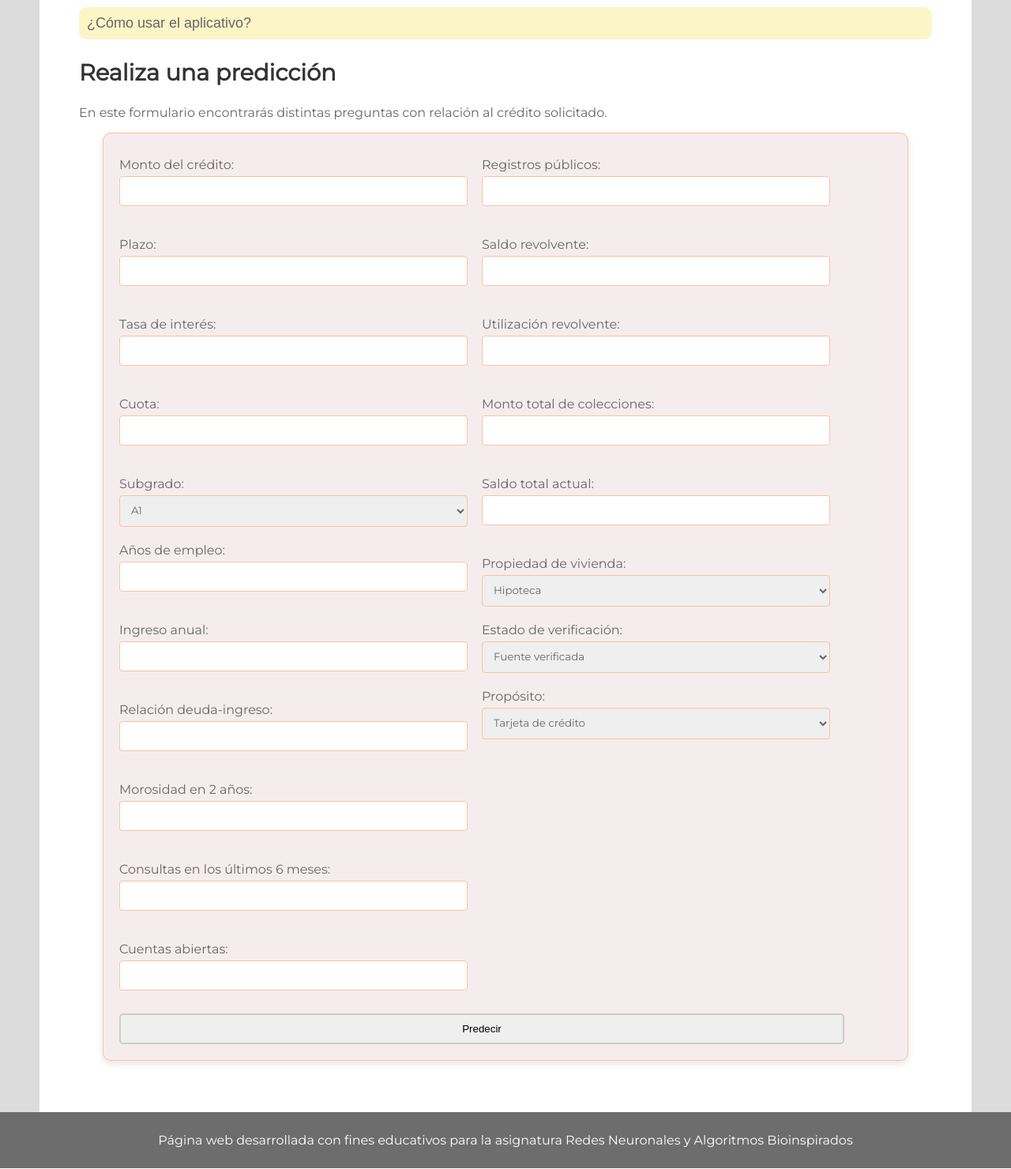
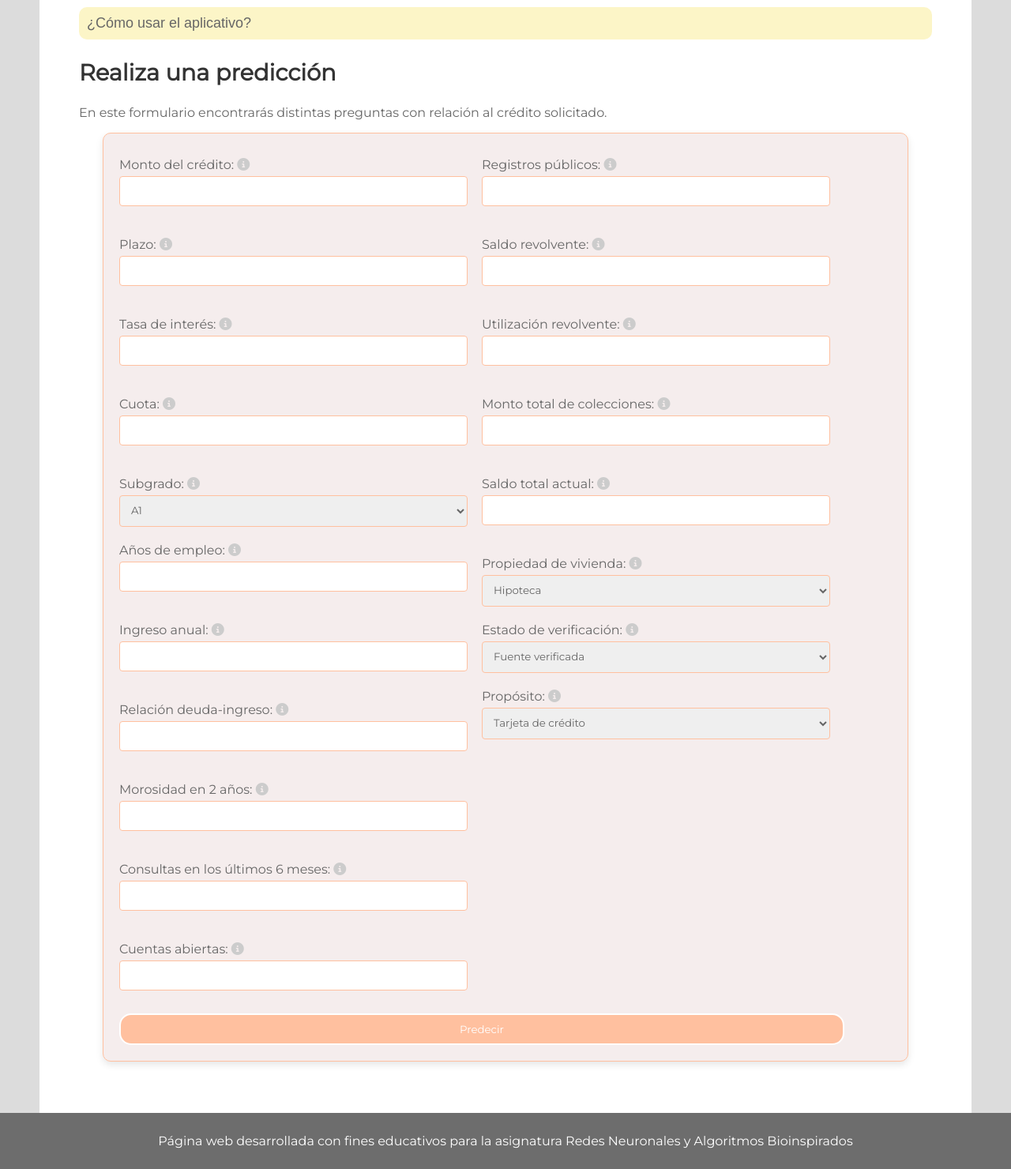
Before and after one commit to stefanycantero/scorecard_web_app, a Flask app: page / in a window 1280 px wide. Shown: the part 177-1657 px from the top of the page at 79% size. Run offline with Flask 3, Linux system fonts and the light colour scheme; some libraries are stand-ins or nearby versions.

Commit message:
Subiendo mejoras css

```diff
--- a/static/style.css
+++ b/static/style.css
@@ -163,7 +163,7 @@ select, option {
     color: #666;
 }
 
-.content button[type="submit"] {
+.content input[type="submit"] {
     background-color: #ffc09f;
     color: white;
     padding: 10px 15px;
@@ -211,3 +211,32 @@ button:hover {
         transform: translateY(0);
     }
 }
+
+.tooltip {
+    position: relative;
+    display: inline-block;
+    cursor: pointer;
+    color:#ccc;
+    font-size: 16px;
+  }
+
+.tooltip .tooltip-text {
+    visibility: hidden;
+    width: 160px;
+    background-color: black;
+    color: white;
+    text-align: center;
+    padding: 5px;
+    border-radius: 5px;
+    position: absolute;
+    bottom: 150%;
+    left: 50%;
+    transform: translateX(-50%);
+    opacity: 0;
+    transition: opacity 0.3s;
+  }
+
+.tooltip:hover .tooltip-text {
+    visibility: visible;
+    opacity:1;
+  }
--- a/templates/index.html
+++ b/templates/index.html
@@ -7,6 +7,7 @@
     <title>Scorecard Prediction</title>
     <link rel="stylesheet" href="../static/style.css">
     <script src="https://code.jquery.com/jquery-3.6.0.min.js"></script>
+    <link rel="stylesheet" href="https://cdnjs.cloudflare.com/ajax/libs/font-awesome/6.5.1/css/all.min.css">
 </head>
 
 <body>
@@ -15,7 +16,7 @@
         <ul>
             <li><a href="{{ url_for('index') }}">Inicio</a></li>
             <li><a href="#reporte">Reporte técnico</a></li> <!-- Pendiente agregar enlace -->
-            <li><a href="https://github.com/stefanycantero/scorecard_web_app">GitHub</a></li> <!-- Pendiente agregar enlace -->
+            <li><a href="https://github.com/stefanycantero/scorecard_web_app.git">GitHub</a></li>
         </ul>
     </nav>
 
@@ -50,18 +51,24 @@
             <form action="/form" method="POST">
                 <div class="form-column">
                     <label for="loan_amnt">Monto del crédito:
+                        <span class="tooltip"><i class="fa-solid fa-info-circle"></i><span class="tooltip-text">Cantidad solicitada en el préstamo.</span> </span>
                         <input type="number" id="loan_amnt" name="loan_amnt" step="any" required>
                     </label><br>
                     <label for="term">Plazo:
+                        <span class="tooltip"><i class="fa-solid fa-info-circle"></i><span class="tooltip-text">Duración del crédito en meses</span> </span>
                         <input type="number" id="term" name="term" step="any" required>
                     </label><br>
                     <label for="int_rate">Tasa de interés:
+                        <span class="tooltip"><i class="fa-solid fa-info-circle"></i><span class="tooltip-text">Porcentaje que se cobra sobre el monto prestado. Ejm: Si es 5%, ingresar 0.05</span> </span>
                         <input type="number" id="int_rate" name="int_rate" step="any" required>
                     </label><br>
                     <label for="installment">Cuota:
+                        <span class="tooltip"><i class="fa-solid fa-info-circle"></i><span class="tooltip-text">Pago mensual del préstamo.</span> </span>
                         <input type="number" id="installment" name="installment" step="any" required>
                     </label><br>
-                    <label for="sub_grade">Subgrado:</label>
+                    <label for="sub_grade">Subgrado:
+                        <span class="tooltip"><i class="fa-solid fa-info-circle"></i><span class="tooltip-text">Clasificación de riesgo del crédito.</span> </span>
+                    </label>
                     <select id="sub_grade" name="sub_grade" required>
                         <option value="A1">A1</option>
                         <option value="A2">A2</option>
@@ -100,41 +107,54 @@
                         <option value="G5">G5</option>
                     </select><br>
                     <label for="emp_length">Años de empleo:
+                        <span class="tooltip"><i class="fa-solid fa-info-circle"></i><span class="tooltip-text">Tiempo que el solicitante ha trabajado en su empleo actual.</span> </span>
                         <input type="number" id="emp_length" name="emp_length" step="any" required>
                     </label><br>
                     <label for="annual_inc">Ingreso anual:
+                        <span class="tooltip"><i class="fa-solid fa-info-circle"></i><span class="tooltip-text">Cantidad de dinero que gana el solicitante al año.</span> </span>
                         <input type="number" id="annual_inc" name="annual_inc" step="any" required>
                     </label><br>
                     <label for="dti">Relación deuda-ingreso:
+                        <span class="tooltip"><i class="fa-solid fa-info-circle"></i><span class="tooltip-text">Porcentaje de los ingresos destinados a pagar deudas. Ejm: Si es 5%, ingresar 0.05</span> </span>
                         <input type="number" id="dti" name="dti" step="any" required>
                     </label><br>
                     <label for="delinq_2yrs">Morosidad en 2 años:
+                        <span class="tooltip"><i class="fa-solid fa-info-circle"></i><span class="tooltip-text">Veces que el solicitante ha incumplido pagos en los últimos 2 años.</span> </span>
                         <input type="number" id="delinq_2yrs" name="delinq_2yrs" step="any" required>
                     </label><br>
                     <label for="inq_last_6mths">Consultas en los últimos 6 meses:
+                        <span class="tooltip"><i class="fa-solid fa-info-circle"></i><span class="tooltip-text">Número de veces que se ha revisado su historial crediticio recientemente.</span> </span>
                         <input type="number" id="inq_last_6mths" name="inq_last_6mths" step="any" required>
                     </label><br>
                     <label for="open_acc">Cuentas abiertas:
+                        <span class="tooltip"><i class="fa-solid fa-info-circle"></i><span class="tooltip-text">Número total de cuentas de crédito activas.</span> </span>
                         <input type="number" id="open_acc" name="open_acc" step="any" required>
                     </label><br>
                 </div>
                 <div class="form-column">
                     <label for="pub_rec">Registros públicos:
+                        <span class="tooltip"><i class="fa-solid fa-info-circle"></i><span class="tooltip-text">Cantidad de eventos negativos en su historial, como quiebras o demandas.</span> </span>
                         <input type="number" id="pub_rec" name="pub_rec" step="any" required>
                     </label><br>
                     <label for="revol_bal">Saldo revolvente:
+                        <span class="tooltip"><i class="fa-solid fa-info-circle"></i><span class="tooltip-text">Deuda pendiente en tarjetas de crédito o líneas de crédito rotativas.</span> </span>
                         <input type="number" id="revol_bal" name="revol_bal" step="any" required>
                     </label><br>
                     <label for="revol_util">Utilización revolvente:
+                        <span class="tooltip"><i class="fa-solid fa-info-circle"></i><span class="tooltip-text">Porcentaje del crédito disponible que está siendo usado. Ejm: Si es 5%, ingresar 0.05</span> </span>
                         <input type="number" id="revol_util" name="revol_util" step="any" required>
                     </label><br>
                     <label for="tot_coll_amt">Monto total de colecciones:
+                        <span class="tooltip"><i class="fa-solid fa-info-circle"></i><span class="tooltip-text">Suma de deudas en cobranzas.</span> </span>
                         <input type="number" id="tot_coll_amt" name="tot_coll_amt" step="any" required>
                     </label><br>
                     <label for="tot_cur_bal">Saldo total actual:
+                        <span class="tooltip"><i class="fa-solid fa-info-circle"></i><span class="tooltip-text">Total de dinero disponible en sus cuentas de crédito.</span> </span>
                         <input type="number" id="tot_cur_bal" name="tot_cur_bal" step="any" required>
                     </label><br>
-                    <label for="home_ownership">Propiedad de vivienda:</label>
+                    <label for="home_ownership">Propiedad de vivienda:
+                        <span class="tooltip"><i class="fa-solid fa-info-circle"></i><span class="tooltip-text">Tipo de vivienda del solicitante (Ej: Hipoteca, Alquilada, Propia).</span> </span>
+                    </label>
                     <select id="home_ownership" name="home_ownership" required>
                         <option value="MORTGAGE">Hipoteca</option>
                         <option value="NONE">Ninguna</option>
@@ -142,12 +162,16 @@
                         <option value="OWN">Propia</option>
                         <option value="RENT">Alquiler</option>
                     </select><br>
-                    <label for="verification_status">Estado de verificación:</label>
+                    <label for="verification_status">Estado de verificación:
+                        <span class="tooltip"><i class="fa-solid fa-info-circle"></i><span class="tooltip-text">Si los ingresos fueron verificados por la entidad financiera.</span> </span>
+                    </label>
                     <select id="verification_status" name="verification_status" required>
                         <option value="Source Verified">Fuente verificada</option>
                         <option value="Verified">Verificado</option>
                     </select><br>
-                    <label for="purpose">Propósito:</label>
+                    <label for="purpose">Propósito:
+                        <span class="tooltip"><i class="fa-solid fa-info-circle"></i><span class="tooltip-text">Motivo por el cual se solicita el crédito (Ej: consolidar deudas, comprar un auto).</span> </span>
+                    </label>
                     <select id="purpose" name="purpose" required>
                         <option value="credit_card">Tarjeta de crédito</option>
                         <option value="debt_consolidation">Consolidación de deuda</option>
@@ -168,7 +192,6 @@
                     <input type="submit" value="Predecir">
                 </div>
             </form>
-           <!-- <div id="result"></div>-->
         </section>
 
         <!-- Reporte tecnico
@@ -185,37 +208,8 @@
             <a>Enlace de GitHub</a>
         </section> -->
 
-        <!-- <script>
-            $(document).ready(function () {
-                // Formulario
-                $('#prediction-form').on('submit', function(event) {
-                    event.preventDefault(); // Prevent the form from submitting the traditional way
-                    $.ajax({
-                        url: "{{ url_for('form') }}",
-                        type: "POST",
-                        data: $(this).serialize(),
-                        success: function(response) {
-                            if (response.prediction !== undefined) {
-                                $('#result').html(
-                                    '<h2>Resultado de la Predicción</h2><p>Su puntaje crediticio es: <strong>' + response.prediction.toFixed(2) + '</strong></p>'
-                                );
-                            } else if (response.error !== undefined) {
-                                $('#result').html('<p>Hubo un error al procesar el formulario: ' + response.error + '</p>');
-                            }
-                        },
-                        error: function(xhr, status, error) {
-                            $('#result').html('<p>Hubo un error al procesar el formulario: ' + error + '</p>');
-                        }
-                    });
-                });
+        <script src="https://kit.fontawesome.com/a076d05399.js" crossorigin="anonymous"></script>
 
-                // Acordeón
-                $('.accordion-button').click(function () {
-                    $(this).next('.accordion-content').slideToggle();
-                    $(this).toggleClass('active');
-                });
-            });
-        </script>-->
     </div>
 
     <!-- Pie de Página -->
```
Also changed, not shown: static/result_styles.css (+31 -5 lines), templates/result.html (+8 -2 lines), static/scorecard_with_point.png.
